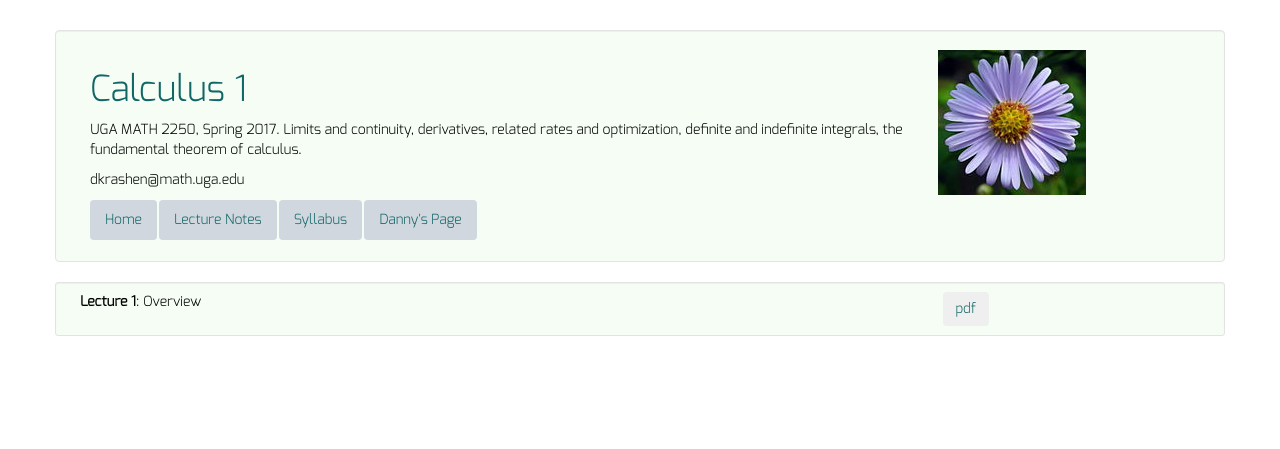
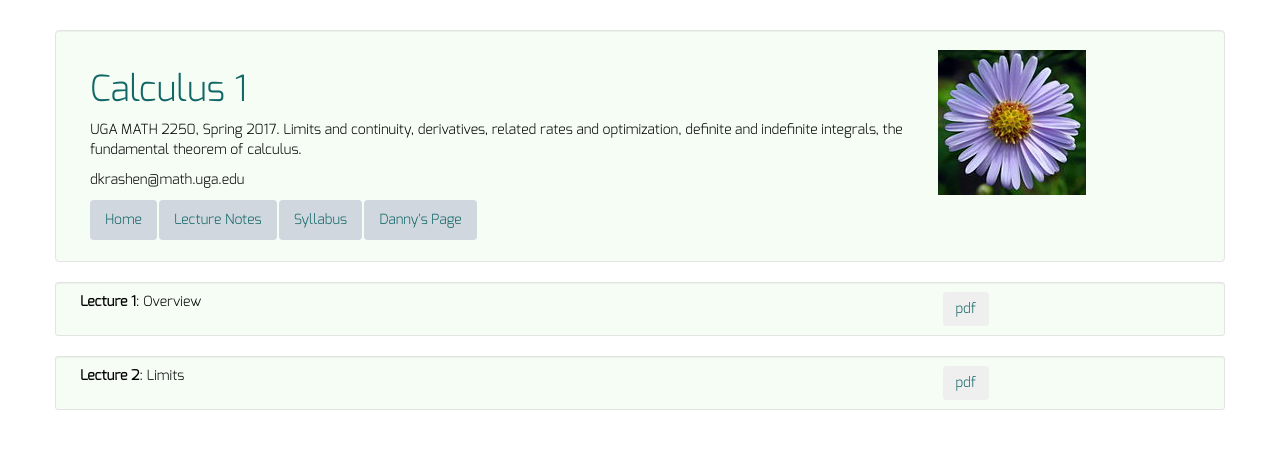
Before and after one commit to dkrashen/calc1, a Jekyll site: the page built from lectures/index.html, in a window 1280 px wide. Shown: the top 449 px of the page. Built offline with Jekyll 4.4.1, drawn with Linux system fonts in a browser that asks for light colours.

Commit message:
add lecture 2

```diff
--- a/_data/lectures.yml
+++ b/_data/lectures.yml
@@ -1,3 +1,6 @@
 - title: "Lecture 1"
   filename: "lecture1.pdf"
   description: "Overview"
+- title: "Lecture 2"
+  filename: "lecture2.pdf"
+  description: "Limits"
```
Also changed, not shown: 1 other file.
